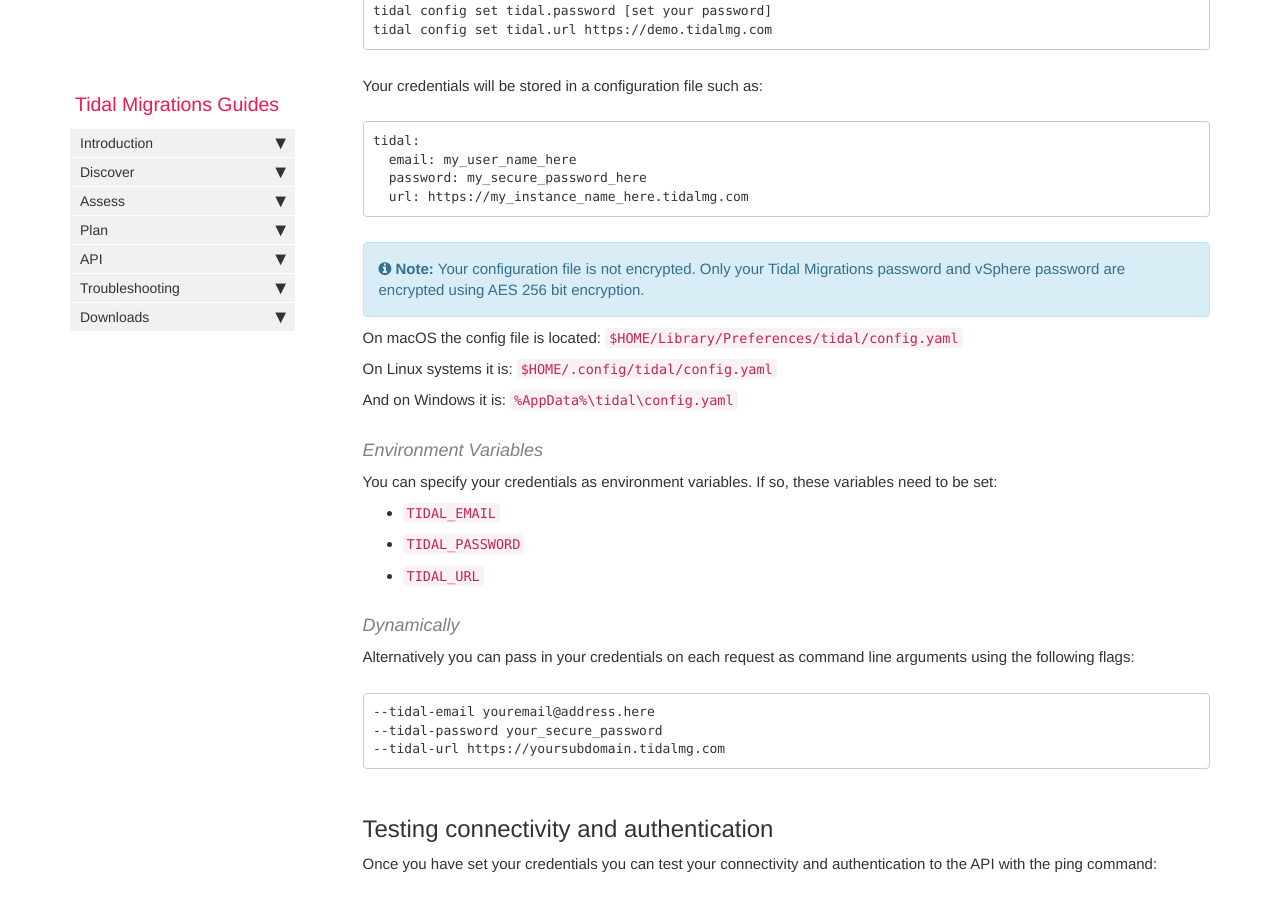
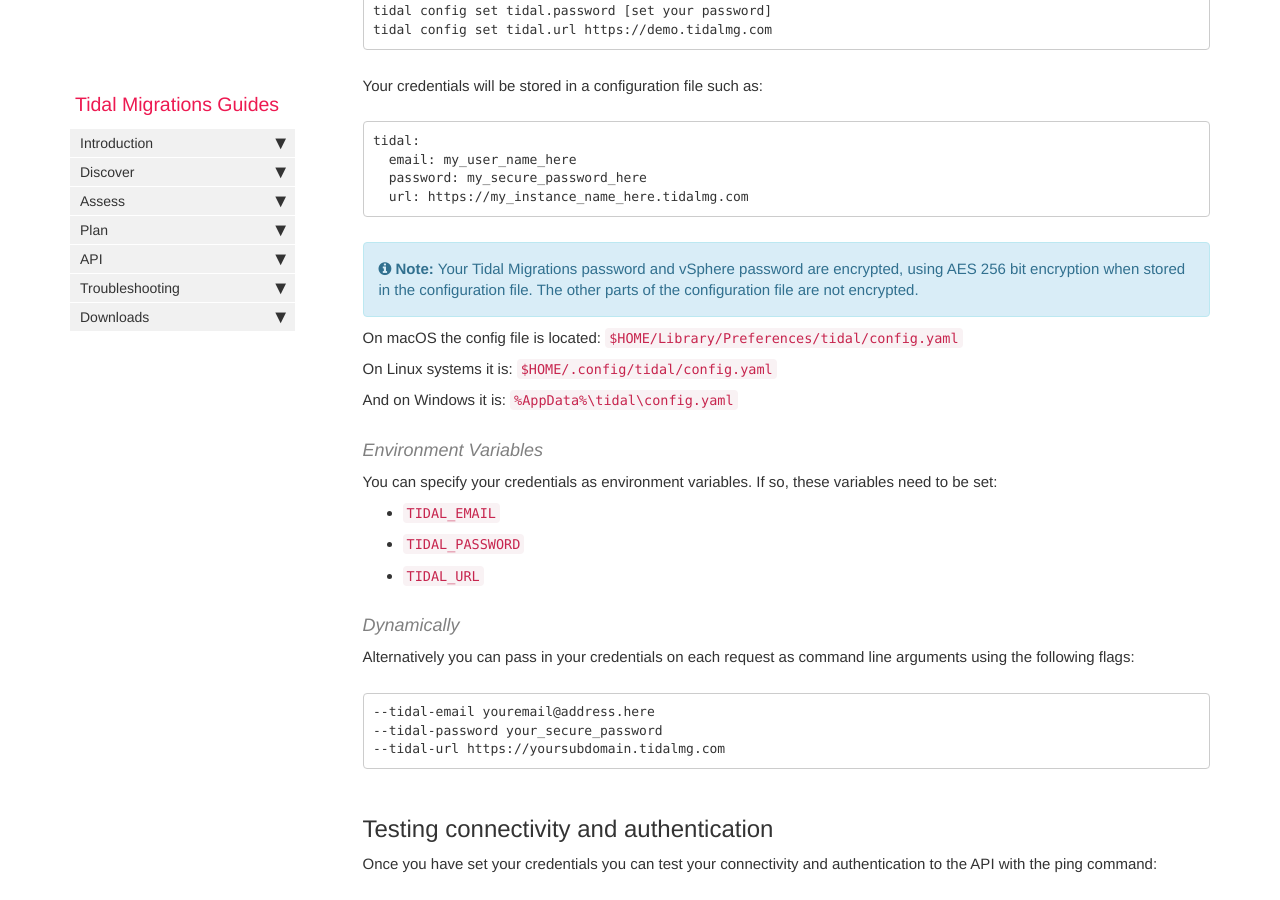
Before and after one commit to tidalmigrations/tidalmigrations.github.io, a Jekyll site: the page built from pages/tidal tools/getstarted.md, in a window 1280 px wide and 900 px high, scrolled down 1816 px. Built offline with Jekyll 4.4.1, drawn with Linux system fonts in a browser that asks for light colours; nearby versions of some CDN libraries; comment, search, counter and statistics services are not loaded.

Commit message:
Update pages/tidal tools/getstarted.md
Co-authored-by: Philip Rees <philip.rees@tidalmigrations.com>

````diff
--- a/pages/tidal tools/getstarted.md
+++ b/pages/tidal tools/getstarted.md
@@ -100,7 +100,7 @@ tidal:
   password: my_secure_password_here
   url: https://my_instance_name_here.tidalmg.com
 ```
-{% include note.html content="Your configuration file is not encrypted. Only your Tidal Migrations password and vSphere password are encrypted using AES 256 bit encryption." %}
+{% include note.html content="Your Tidal Migrations password and vSphere password are encrypted, using AES 256 bit encryption when stored in the configuration file. The other parts of the configuration file are not encrypted." %}
 
 On macOS the config file is located:
 `$HOME/Library/Preferences/tidal/config.yaml`
````
